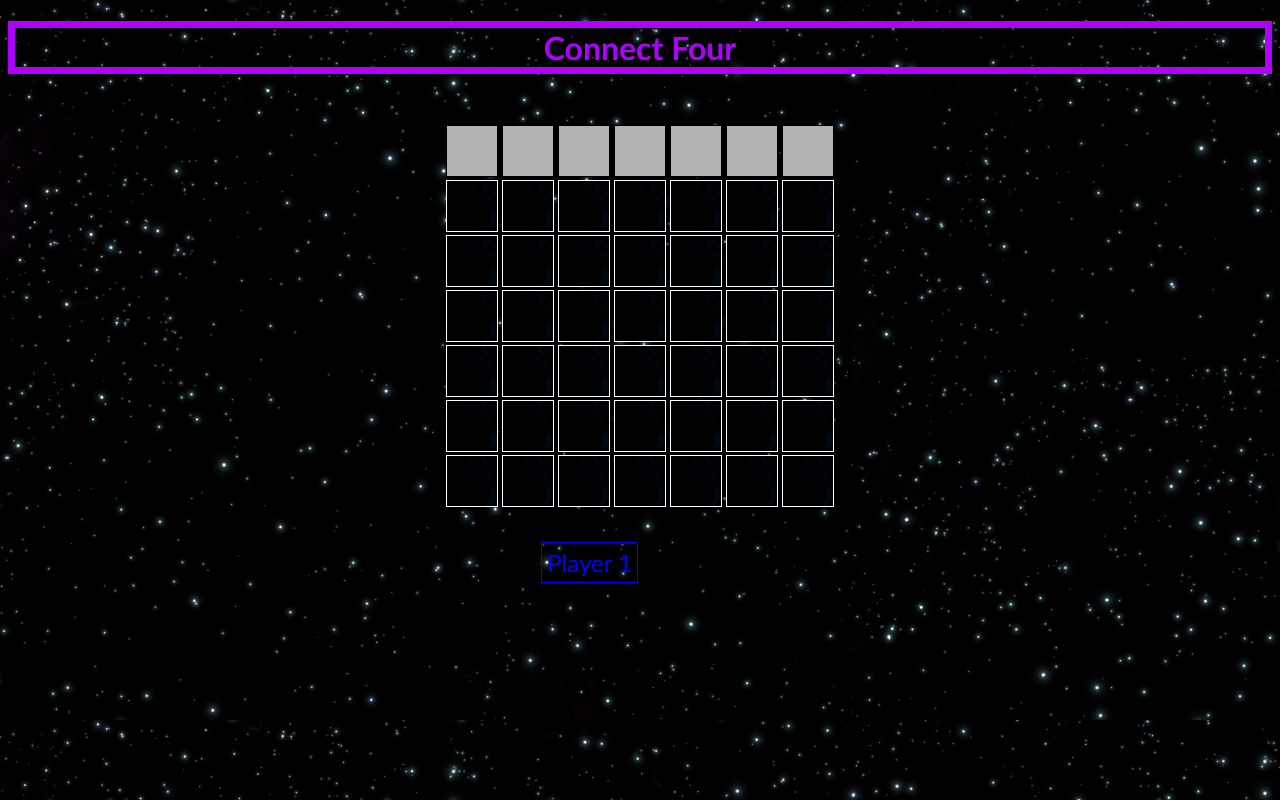
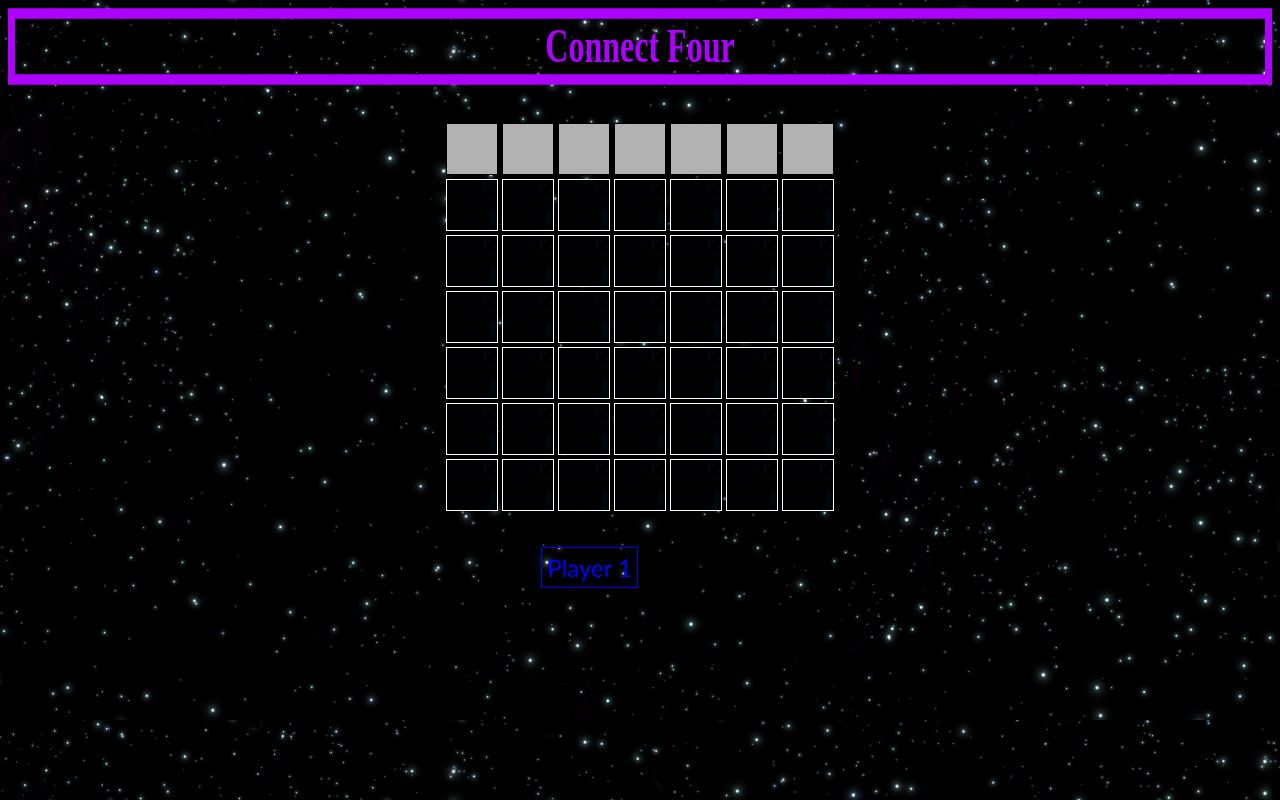
Before and after one commit to Milttreonna/connectfour, a plain HTML site: page index.html in a window 1280 px wide. Drawn offline with Linux system fonts and the light colour scheme.

Commit message:
changed font

```diff
--- a/connectfour.css
+++ b/connectfour.css
@@ -1,10 +1,15 @@
+@font-face{
+  font-family: inherit;
+  src: url("space age.ttf");
+  font-weight: bold;
+}
+
 body {
-    font-family: "Trebuchet MS", Helvetica, sans-serif;
     background-image: url(img/space.jpg);
     background-size: 100%;
 }
-h1 {
-  font-family: "Trebuchet MS", Helvetica, sans-serif;
+h1 {font-family: "space age";
+    -webkit-transform:scale(1,1.5);
     color: #ad00ff;
     border-style: solid;
     border-width: 7px;
```
Also changed, not shown: space age.ttf (added), 1 other file.
